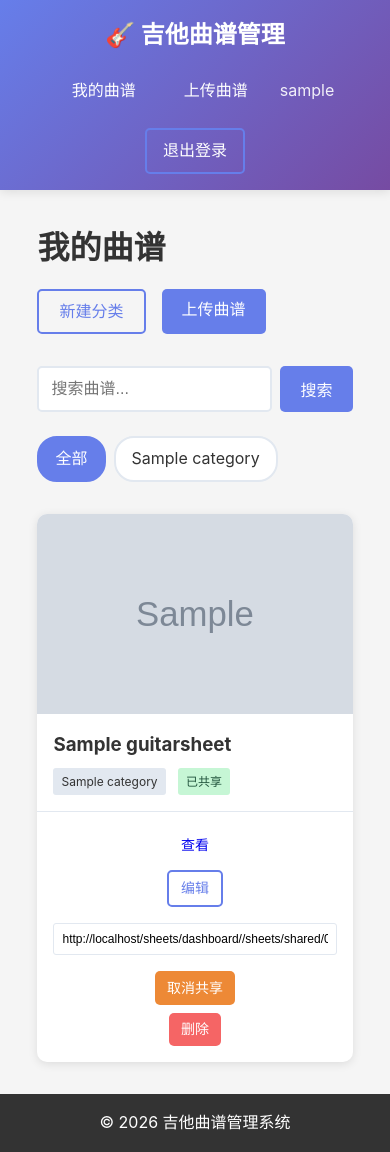
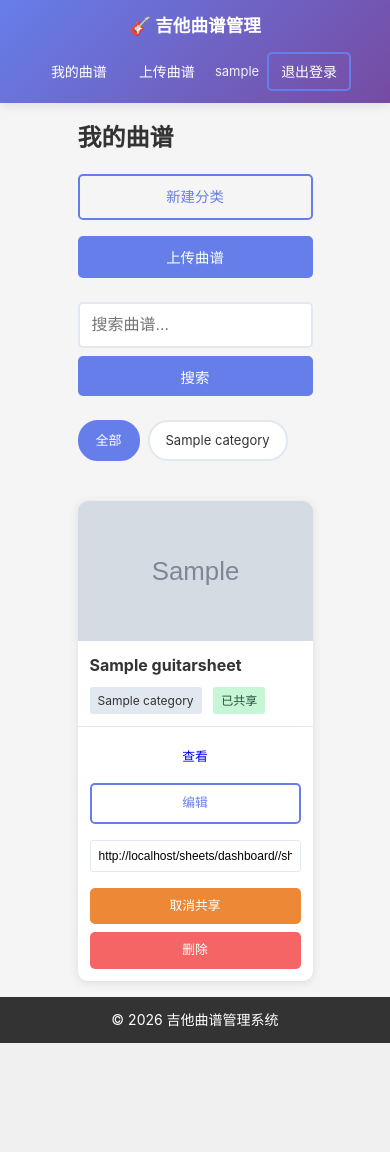
Before and after one commit to humilate/guitar-manage, a Django app: page /sheets/dashboard/ in a window 390 px wide. After the commit the page ends 1043 px from the top, so only its background shows below. Run offline with Django 5.2, Linux system fonts and the light colour scheme; a user stored in the database is signed in; tables that the repository leaves empty hold one stand-in row (values such as "Sample post"); grey boxes marked "Sample" are stand-in pictures.

Commit message:
Add mobile responsive styles

```diff
--- a/static/sheets/css/style.css
+++ b/static/sheets/css/style.css
@@ -20,7 +20,6 @@ body {
     padding: 0 20px;
 }
 
-/* Navbar */
 .navbar {
     background: linear-gradient(135deg, #667eea 0%, #764ba2 100%);
     color: white;
@@ -63,7 +62,6 @@ body {
     color: rgba(255,255,255,0.9);
 }
 
-/* Buttons */
 .btn {
     display: inline-block;
     padding: 0.5rem 1.25rem;
@@ -133,7 +131,6 @@ body {
     width: 100%;
 }
 
-/* Auth Pages */
 .auth-container {
     max-width: 400px;
     margin: 3rem auto;
@@ -193,7 +190,6 @@ body {
     text-decoration: underline;
 }
 
-/* Messages */
 .messages {
     margin-bottom: 1rem;
 }
@@ -216,7 +212,6 @@ body {
     border: 1px solid #fc8181;
 }
 
-/* Dashboard */
 .dashboard {
     padding: 2rem 0;
 }
@@ -237,7 +232,6 @@ body {
     gap: 1rem;
 }
 
-/* Search */
 .search-bar {
     margin-bottom: 1.5rem;
 }
@@ -260,7 +254,6 @@ body {
     border-color: #667eea;
 }
 
-/* Category Filters */
 .category-filters {
     display: flex;
     gap: 0.5rem;
@@ -285,7 +278,6 @@ body {
     border-color: #667eea;
 }
 
-/* Sheet Grid */
 .sheet-grid {
     display: grid;
     grid-template-columns: repeat(auto-fill, minmax(280px, 1fr));
@@ -362,7 +354,6 @@ body {
     margin: 0.5rem 0;
 }
 
-/* Empty State */
 .empty-state {
     text-align: center;
     padding: 3rem;
@@ -371,7 +362,6 @@ body {
     color: #718096;
 }
 
-/* Form Container */
 .form-container {
     max-width: 600px;
     margin: 2rem auto;
@@ -432,7 +422,6 @@ body {
     margin-top: 1.5rem;
 }
 
-/* Confirm Delete */
 .confirm-container {
     max-width: 400px;
     margin: 3rem auto;
@@ -460,7 +449,6 @@ body {
     justify-content: center;
 }
 
-/* Sheet Detail */
 .sheet-detail {
     max-width: 900px;
     margin: 2rem auto;
@@ -513,7 +501,6 @@ body {
     padding-top: 1rem;
 }
 
-/* Shared View */
 .shared-view {
     background: #f5f5f5;
 }
@@ -549,7 +536,6 @@ body {
     border-top: 1px solid #e2e8f0;
 }
 
-/* Footer */
 .footer {
     background: #333;
     color: white;
@@ -558,33 +544,217 @@ body {
     margin-top: auto;
 }
 
-/* Responsive */
 @media (max-width: 768px) {
+    body {
+        font-size: 14px;
+    }
+
+    .container {
+        padding: 0 15px;
+    }
+
+    .navbar {
+        padding: 0.75rem 0;
+    }
+
     .navbar .container {
         flex-direction: column;
-        gap: 1rem;
+        gap: 0.75rem;
+    }
+
+    .logo {
+        font-size: 1.25rem;
     }
 
     .nav-links {
         flex-wrap: wrap;
         justify-content: center;
+        gap: 0.5rem;
+    }
+
+    .nav-links a {
+        padding: 0.4rem 0.75rem;
+        font-size: 0.875rem;
+    }
+
+    .auth-container {
+        margin: 1.5rem auto;
+    }
+
+    .auth-card {
+        padding: 1.5rem;
+    }
+
+    .auth-card h2 {
+        font-size: 1.25rem;
+        margin-bottom: 1rem;
+    }
+
+    .auth-form input,
+    .auth-form select,
+    .auth-form textarea {
+        padding: 0.65rem;
+        font-size: 16px;
+    }
+
+    .dashboard {
+        padding: 1rem 0;
     }
 
     .dashboard-header {
         flex-direction: column;
         gap: 1rem;
         align-items: flex-start;
+        margin-bottom: 1.5rem;
+    }
+
+    .dashboard-header h1 {
+        font-size: 1.5rem;
+    }
+
+    .dashboard-actions {
+        width: 100%;
+        flex-direction: column;
+    }
+
+    .dashboard-actions .btn {
+        text-align: center;
+    }
+
+    .search-form {
+        flex-direction: column;
+    }
+
+    .search-form .btn {
+        width: 100%;
+    }
+
+    .category-filters {
+        overflow-x: auto;
+        flex-wrap: nowrap;
+        padding-bottom: 0.5rem;
+        -webkit-overflow-scrolling: touch;
+    }
+
+    .category-tag {
+        white-space: nowrap;
+        flex-shrink: 0;
     }
 
     .sheet-grid {
         grid-template-columns: 1fr;
+        gap: 1rem;
+    }
+
+    .sheet-thumbnail {
+        height: 160px;
+    }
+
+    .sheet-info {
+        padding: 0.75rem;
+    }
+
+    .sheet-info h3 {
+        font-size: 1rem;
     }
 
     .sheet-actions {
+        padding: 0.75rem;
         flex-direction: column;
+        align-items: stretch;
+    }
+
+    .sheet-actions .btn {
+        text-align: center;
+    }
+
+    .form-container {
+        margin: 1rem auto;
+    }
+
+    .form-card {
+        padding: 1.25rem;
+    }
+
+    .form-card h2 {
+        font-size: 1.25rem;
+    }
+
+    .form-group input,
+    .form-group select,
+    .form-group textarea {
+        padding: 0.65rem;
+        font-size: 16px;
     }
 
     .form-actions {
         flex-direction: column;
+        margin-top: 1rem;
+    }
+
+    .confirm-container {
+        margin: 2rem auto;
+    }
+
+    .confirm-card {
+        padding: 1.5rem;
+    }
+
+    .sheet-detail {
+        margin: 1rem auto;
+        padding: 1.25rem;
+    }
+
+    .sheet-detail-header {
+        flex-direction: column;
+        gap: 0.75rem;
+        align-items: flex-start;
+    }
+
+    .sheet-detail h1 {
+        font-size: 1.25rem;
+    }
+
+    .sheet-image-container {
+        margin: 1rem 0;
+    }
+
+    .shared-container {
+        margin-top: 1rem;
+        margin-bottom: 1rem;
+        padding: 1.25rem;
+    }
+
+    .footer {
+        padding: 0.75rem 0;
+        font-size: 0.875rem;
     }
 }
+
+@media (max-width: 480px) {
+    body {
+        font-size: 13px;
+    }
+
+    .logo {
+        font-size: 1.1rem;
+    }
+
+    .auth-card {
+        padding: 1rem;
+    }
+
+    .sheet-thumbnail {
+        height: 140px;
+    }
+
+    .btn {
+        padding: 0.6rem 1rem;
+        font-size: 0.9rem;
+    }
+
+    .btn-sm {
+        padding: 0.5rem 0.75rem;
+        font-size: 0.8rem;
+    }
+}
```
